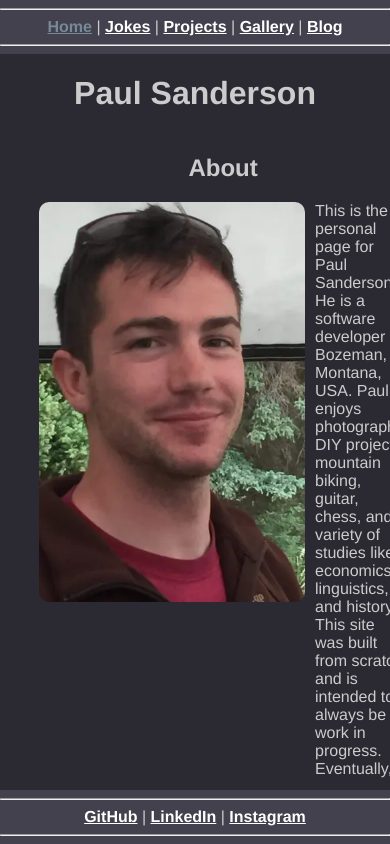
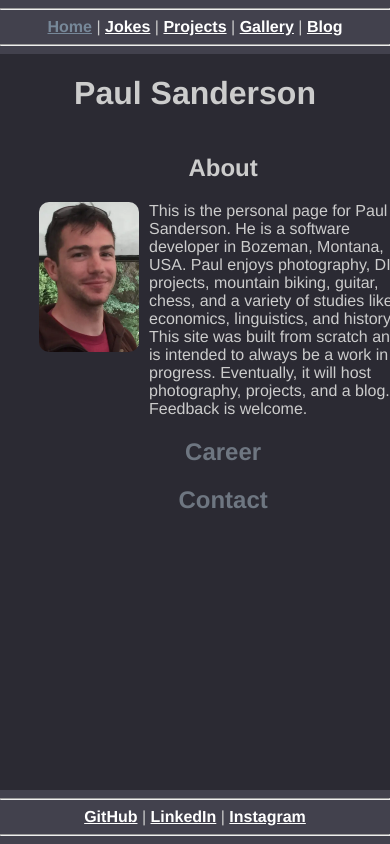
Before and after one commit to paulsanderson/all-paul-info, a Vue app: page / in a window 390 px wide. Built offline with nearby package versions, Linux system fonts and the light colour scheme.

Commit message:
Add $small constant for screens under 600px wide, adjust font-size of button-large for small screens, restyle portrait photo for small screens, add lazyloading to photo img elements

```diff
--- a/src/App.vue
+++ b/src/App.vue
@@ -40,6 +40,9 @@ html {
       text-align: center;
       ::selection {
         color: $selected-font-color;
+      }
+      > .flex-container {
+        overflow-y: auto;
       }
       .width-full {
         width: 80%;
@@ -95,6 +98,9 @@ html {
         &:hover, &:focus {
           border: 2px solid $hover-link-font-color;
         }
+        @media screen and (max-width: $small) {
+          font-size: 14px;
+        }
       }
       .button-small {
         font-size: 18px;
--- a/src/utilities/_constants.scss
+++ b/src/utilities/_constants.scss
@@ -5,3 +5,5 @@ $selected-font-color: #6E7681;
 $link-font-color: white;
 $hover-link-font-color: lightslategray;
 $visited-link-font-color: silver;
+
+$small: 600px;
--- a/src/views/GalleryView.vue
+++ b/src/views/GalleryView.vue
@@ -1,14 +1,14 @@
 <template>
   <div class="flex-dynamic flex-container flex-column width-full">
     <h1 class="flex-static">Gallery</h1>
-    <!-- TODO: add lazy-loading using intersectionObserver -->
     <div class="flex-container flex-row flex-wrap flex-gap">
       <!-- TODO: create photo tile element and click to fullscreen function -->
       <!-- TODO: dynamically downscale images to save bandwidth -->
       <!-- TODO: dynamically add watermarks? -->
-      <img v-for="photo in photos" :key="photo.url" class="flex-static image-loaded" height="400" width="400" onload="this.style.opacity=1" :title="photo.name" :alt="photo.name" :src="photo.url"/>
+      <img v-for="photo in photos" :key="photo.url" class="flex-static image-loaded" height="400" width="400" onload="this.style.opacity=1" loading="lazy" :title="photo.name" :alt="photo.name" :src="photo.url"/>
     </div>
   </div>
+  <!-- TODO: add ownership/copyright/usage disclaimer, general description of my photography -->
 </template>
 
 <script lang="ts">
@@ -52,6 +52,6 @@ export default defineComponent({
 .image-loaded {
   opacity: 0;
   transition: 1.5s;
-  min-width: 400px;
+  min-width: 200px;
 }
 </style>
--- a/src/views/HomeView.vue
+++ b/src/views/HomeView.vue
@@ -6,8 +6,7 @@
         <h2 class="collapsible-header active" @click="(event) => onClickCollapse(event)">About</h2>
         <div class="collapsible-content active">
           <div class="flex-container flex-row flex-gap">
-            <!-- TODO: improve portrait and editing -->
-            <img class="flex-static large-image" width="266" height="400" title="Paul Sanderson" alt="Paul Sanderson" src="../assets/paulsanderson.webp"/>
+            <img class="flex-dynamic large-image" width="266" height="400" style="object-fit: cover; aspect-ratio: 0.665" title="Paul Sanderson" alt="Paul Sanderson" src="../assets/paulsanderson.webp"/>
             <div class="flex-dynamic align-left">
               This is the personal page for Paul Sanderson. He is a software developer in Bozeman, Montana, USA.
               Paul enjoys photography, DIY projects, mountain biking, guitar, chess, and a variety of studies like economics, linguistics, and history.
@@ -179,8 +178,12 @@ h5 {
 }
 .large-image {
   border-radius: 10px;
+  transition: 0.5s;
   min-width: 266px;
-  transition: 0.5s;
+  @media screen and (max-width: $small) {
+    min-width: 100px;
+    max-height: 150px;
+  }
   &:hover {
     opacity: 0.5;
   }
```
